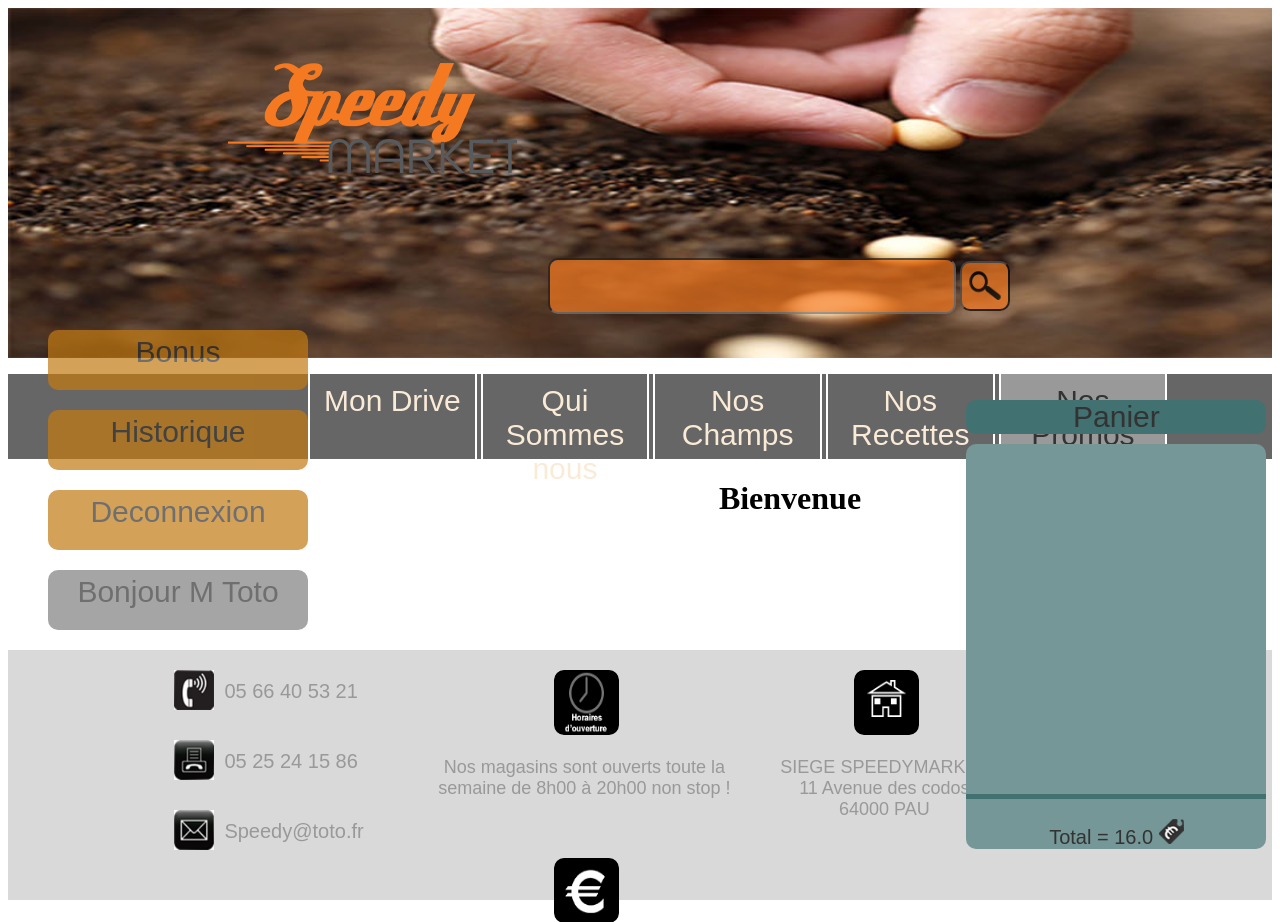
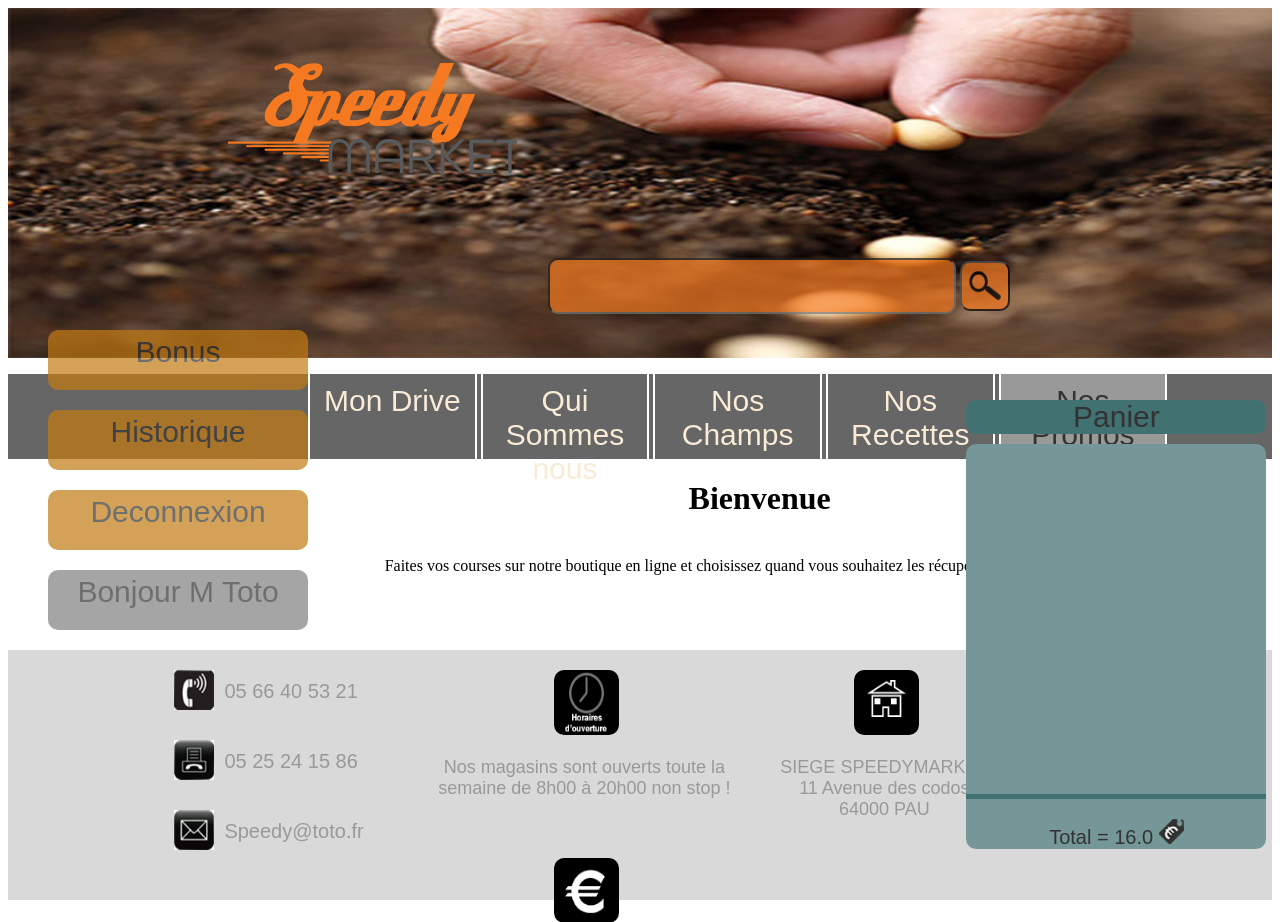
Before and after one commit to karimyahiatene/SM_GroupeC, a PHP site: page / in a window 1280 px wide. Shown: the top 922 px of the page. Run offline with PHP 8.4, Linux system fonts and the light colour scheme; data that the repository does not hold is empty.

Commit message:
Accueil message

```diff
--- a/vue/accueil.view.php
+++ b/vue/accueil.view.php
@@ -1,9 +1,13 @@
 <?php $titrePage = 'Accueil'; ?>
 
 <?php ob_start(); ?>
+<div id="cadreProduits">
+    <h1>Bienvenue</h1>
+    <p>
+        <br />
+        Faites vos courses sur notre boutique en ligne et choisissez quand vous souhaitez les récupérer avec notre Drive!
+    </p>
+    </div>
+    <?php $contenuPage = ob_get_clean(); ?>
 
-<h1>Bienvenue</h1>
-
-<?php $contenuPage = ob_get_clean(); ?>
-
-<?php require 'gabarit.view.php'; ?>
+    <?php require 'gabarit.view.php'; ?>
```
